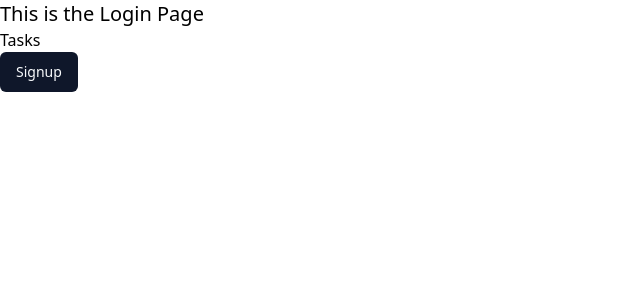
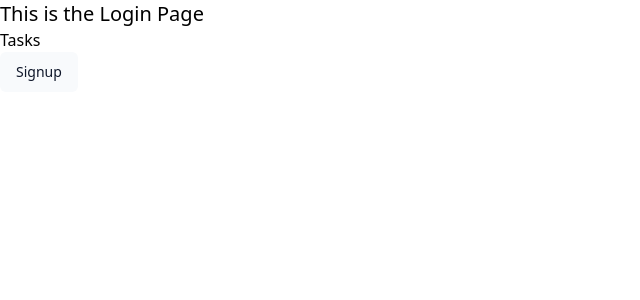
Before and after one commit to manikbajaj/fullstack-react, a React (Vite) app: page / in a window 1280 px wide. Shown: the top 300 px of the page, without its empty margins (0-640 px from the left). Built offline with nearby package versions, Linux system fonts and the light colour scheme.

Commit message:
Final code for FSDB784

```diff
--- a/index.html
+++ b/index.html
@@ -1,5 +1,5 @@
 <!DOCTYPE html>
-<html lang="en">
+<html class="dark" lang="en">
   <head>
     <meta charset="UTF-8" />
     <link rel="icon" type="image/svg+xml" href="/vite.svg" />
--- a/tailwind.config.js
+++ b/tailwind.config.js
@@ -1,6 +1,6 @@
 /** @type {import('tailwindcss').Config} */
 export default {
-  darkMode: ["class"],
+  darkMode: ["class"], // Make sure this is set
   content: ["./index.html", "./src/**/*.{html,js,css,jsx}"],
   theme: {
     extend: {
```
